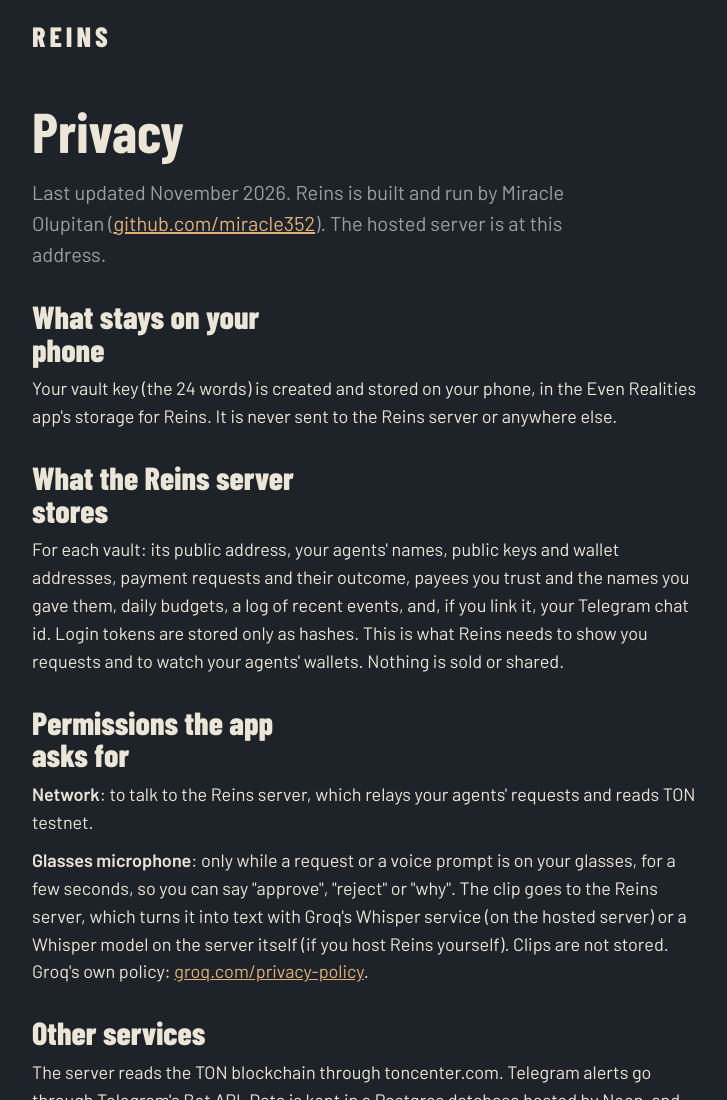
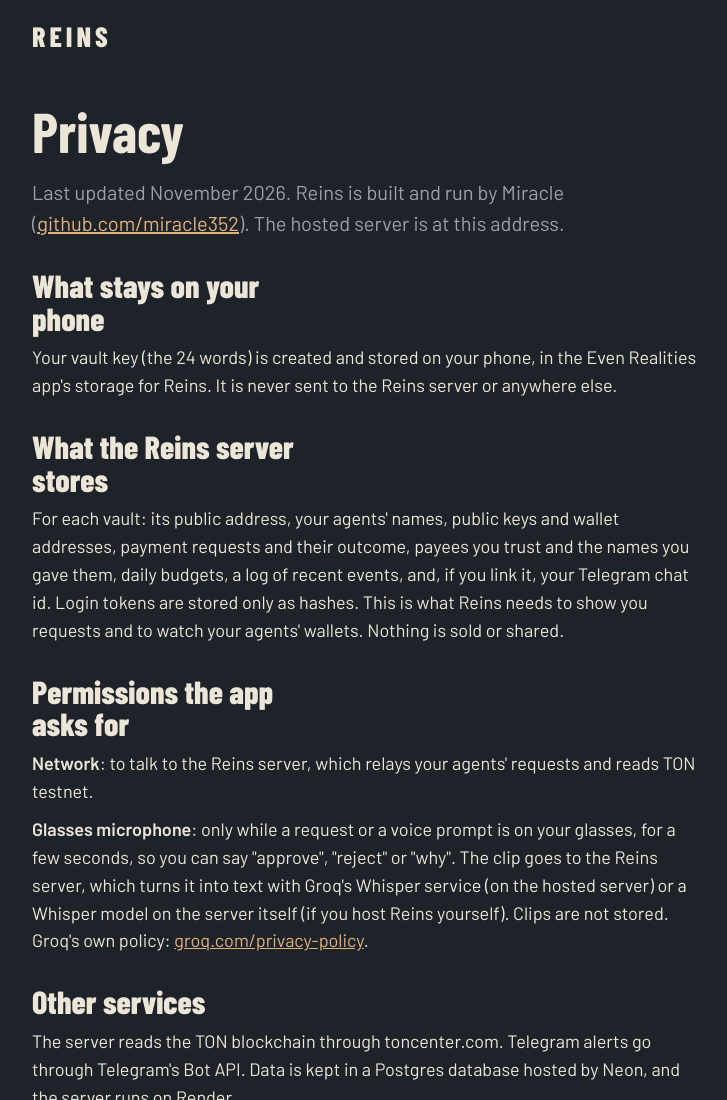
Before and after one commit to miracle352/reins, a website: page site/privacy.html in a window 1280 px wide. Shown: the top 1100 px of the page, without its empty margins (272-999 px from the left). Drawn offline with Linux system fonts and the light colour scheme.

Commit message:
Privacy: developer name

```diff
--- a/site/privacy.html
+++ b/site/privacy.html
@@ -82,7 +82,7 @@ footer { padding: 50px 0 70px; color: var(--dust); border-top: 1px solid var(--r
 <div class="wrap" style="max-width:720px">
 <nav><a class="mark" href="/">REINS</a></nav>
 <h1 style="font-size:56px;margin:30px 0 10px">Privacy</h1>
-<p class="intro" style="margin-bottom:30px">Last updated November 2026. Reins is built and run by Miracle Olupitan (<a href="https://github.com/miracle352">github.com/miracle352</a>). The hosted server is at this address.</p>
+<p class="intro" style="margin-bottom:30px">Last updated November 2026. Reins is built and run by Miracle (<a href="https://github.com/miracle352">github.com/miracle352</a>). The hosted server is at this address.</p>
 
 <h2 style="font-size:32px;margin-top:30px">What stays on your phone</h2>
 <p style="margin-top:10px">Your vault key (the 24 words) is created and stored on your phone, in the Even Realities app's storage for Reins. It is never sent to the Reins server or anywhere else.</p>
```
